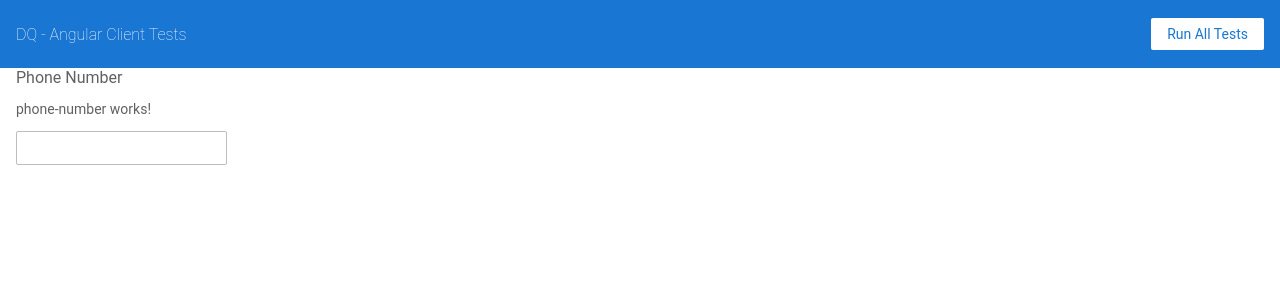
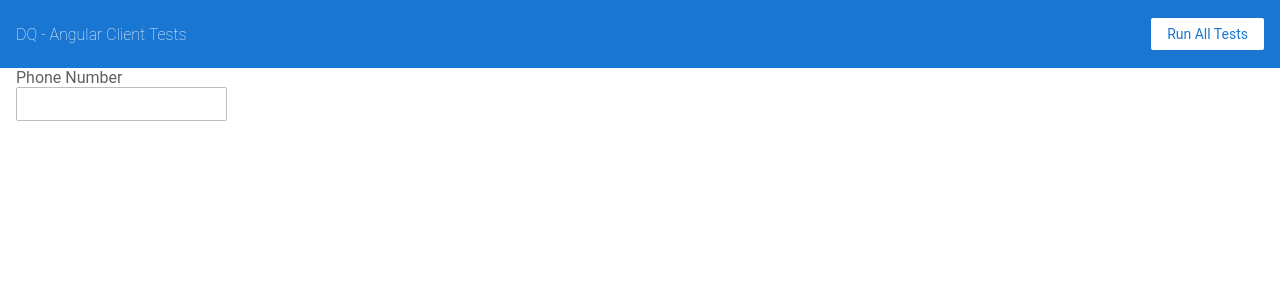
Before and after one commit to dshorter/angular-dq, an Angular app: page / in a window 1280 px wide. Shown: the top 300 px of the page. Built offline with nearby package versions, Linux system fonts and the light colour scheme.

Commit message:
1 file modified

```diff
--- a/src/app/phone-number/phone-number.component.html
+++ b/src/app/phone-number/phone-number.component.html
@@ -1,7 +1,10 @@
 
-  <p>
+<!--
+<p>
 phone-number works!
 </p>
+-->
+
 <input type="text"
         (keyup)="OnKeyUp($event)"/>
 <p >{{result}}</p>
```
